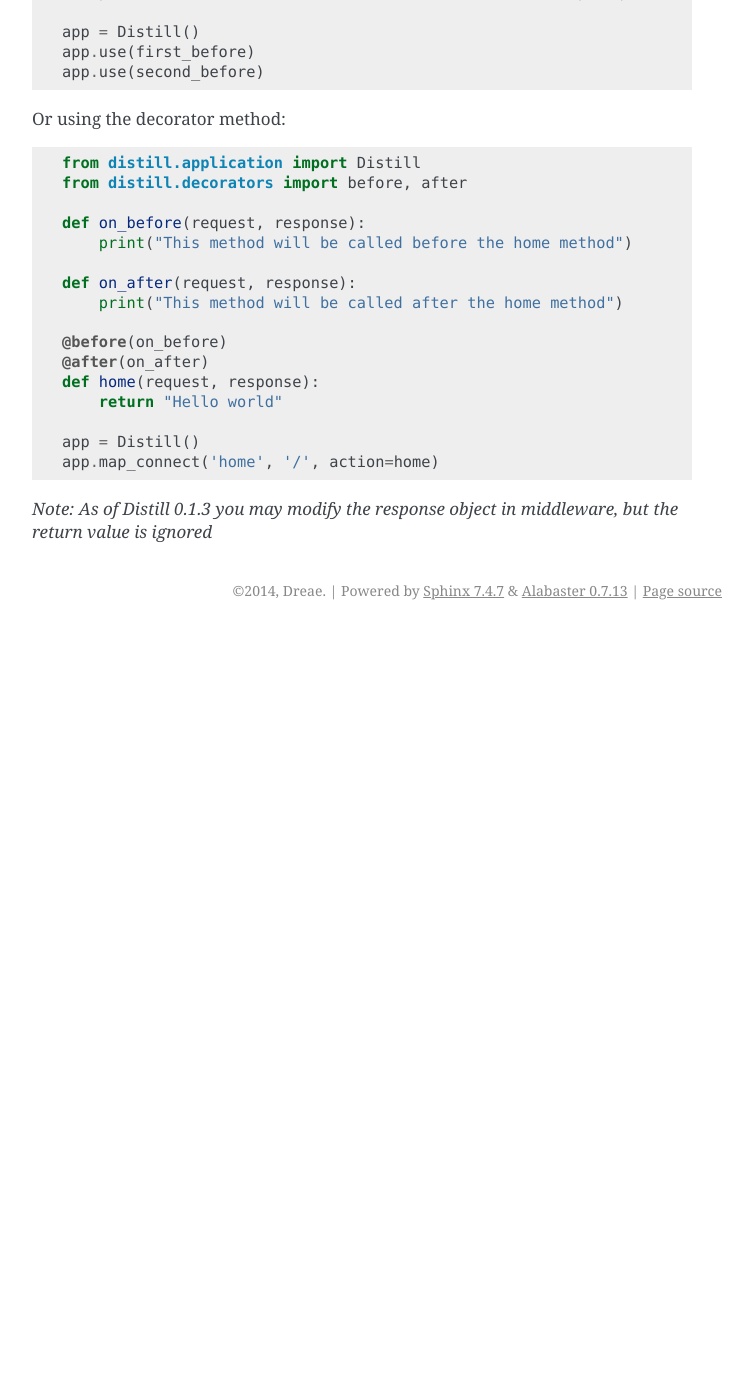
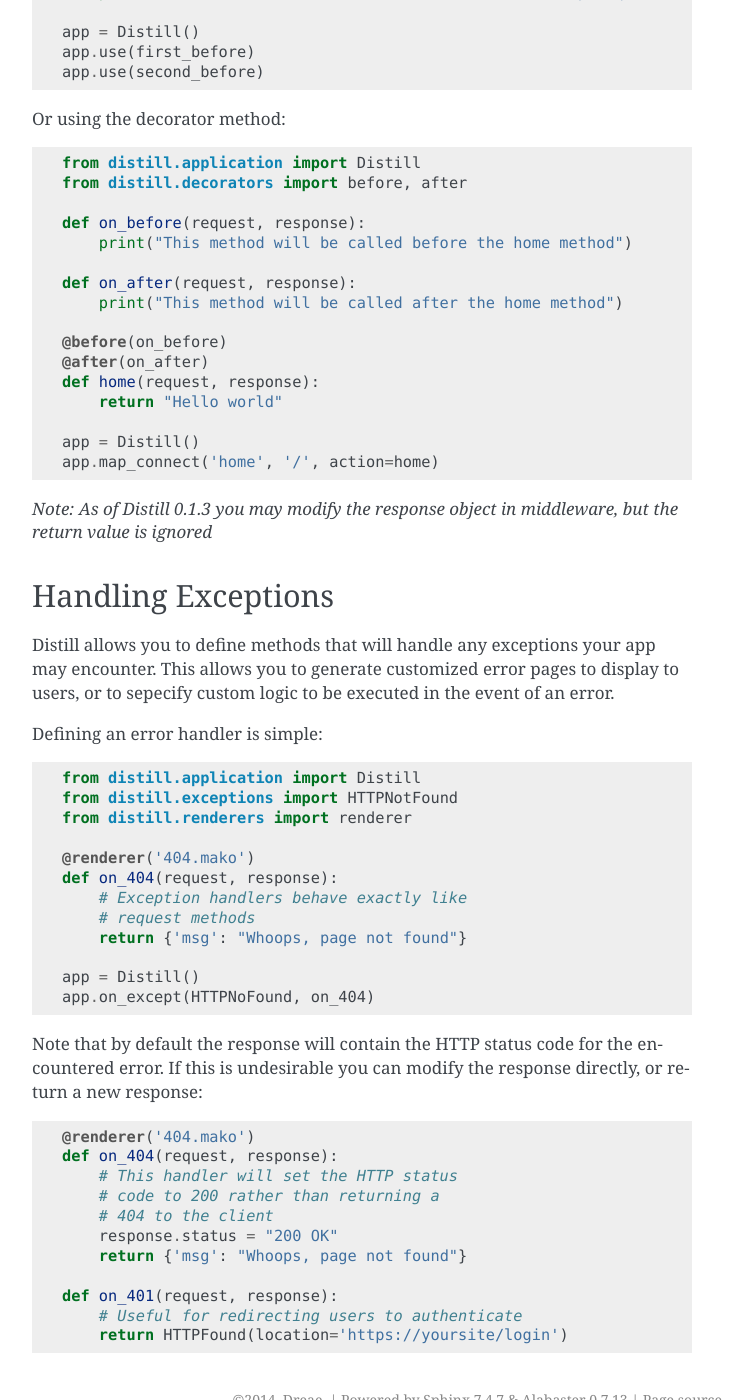
Before and after one commit to Dreae/Distill, a Sphinx documentation site: the page built from docs/index.rst, in a window 1280 px wide and 1400 px high, scrolled down 2350 px. Shown: the whole window, without its empty margins (388-1141 px from the left). Built offline with Sphinx 7.4.7, drawn with Linux system fonts in a browser that asks for light colours; before the commit the page ends 2980 px from its top, so only the background shows below that.

Commit message:
parse_query_string is more forgiving of form type
Also added exception handling to docs

```diff
--- a/docs/index.rst
+++ b/docs/index.rst
@@ -135,3 +135,43 @@ Or using the decorator method:
     app.map_connect('home', '/', action=home)
 
 *Note: As of Distill 0.1.3 you may modify the response object in middleware, but the return value is ignored*
+
+Handling Exceptions
+===================
+
+Distill allows you to define methods that will handle any exceptions your app may encounter.  This allows you to generate
+customized error pages to display to users, or to sepecify custom logic to be executed in the event of an error.
+
+Defining an error handler is simple:
+
+.. code-block:: python
+
+    from distill.application import Distill
+    from distill.exceptions import HTTPNotFound
+    from distill.renderers import renderer
+
+    @renderer('404.mako')
+    def on_404(request, response):
+        # Exception handlers behave exactly like
+        # request methods
+        return {'msg': "Whoops, page not found"}
+
+    app = Distill()
+    app.on_except(HTTPNoFound, on_404)
+
+Note that by default the response will contain the HTTP status code for the encountered error.  If this is undesirable
+you can modify the response directly, or return a new response:
+
+.. code-block:: python
+
+    @renderer('404.mako')
+    def on_404(request, response):
+        # This handler will set the HTTP status
+        # code to 200 rather than returning a
+        # 404 to the client
+        response.status = "200 OK"
+        return {'msg': "Whoops, page not found"}
+
+    def on_401(request, response):
+        # Useful for redirecting users to authenticate
+        return HTTPFound(location='https://yoursite/login')
```
Also changed, not shown: 1 other file.
